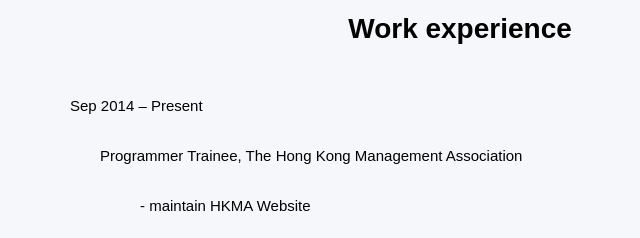
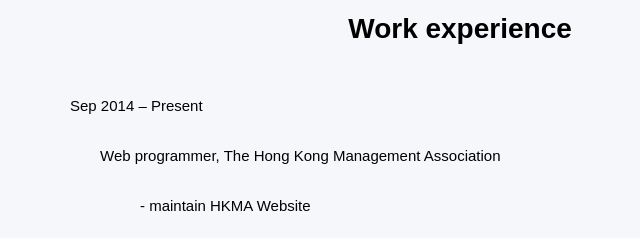
Before and after one commit to mollykannn/portfolio, a plain HTML site: page index.html in a window 1280 px wide. Shown: the part 1522-1760 px from the top of the page, 180-820 px from the left. Drawn offline with nearby package versions, Linux system fonts and the light colour scheme.

```diff
--- a/index.html
+++ b/index.html
@@ -97,7 +97,7 @@
 	<h1>Work experience</h1>
 	<ul class="portfo">
 		<li>Sep 2014 – Present</li>
-    <li class="tab">Programmer Trainee, The Hong Kong Management Association</li>
+    <li class="tab">Web programmer, The Hong Kong Management Association</li>
 		<li class="d-tab">- maintain HKMA Website</li>
 		<br/>
 
```
